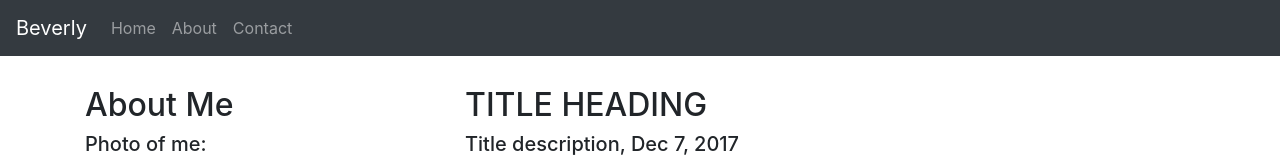
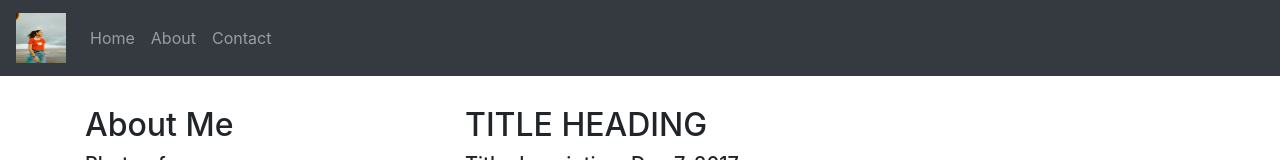
Before and after one commit to iamcuphead15/my-website, a plain HTML site: page index.html in a window 1280 px wide. Shown: the top 160 px of the page. Drawn offline with nearby package versions, Linux system fonts and the light colour scheme; grey boxes are pictures that could not be loaded.

Commit message:
Update index.html

```diff
--- a/index.html
+++ b/index.html
@@ -29,6 +29,8 @@
   height: 200px;
   background-image: url('image2.jpg');
   background-size: cover;
+    }
+
   </style>
 </head>
 <body>
@@ -36,7 +38,10 @@
 
 
 <nav class="navbar navbar-expand-sm bg-dark navbar-dark">
-  <a class="navbar-brand" href="https://www.facebook.com/cupheadmugsy0987?mibextid=ZbWKwL">Beverly</a>
+
+  <a class="navbar-brand" href="https://www.facebook.com/cupheadmugsy0987?mibextid=ZbWKwL">
+    <img src="picture1.jpg" style="width: 50px; height: 50px;">
+    </a>
   <button class="navbar-toggler" type="button" data-toggle="collapse" data-target="#collapsibleNavbar">
     <span class="navbar-toggler-icon"></span>
   </button>
```
